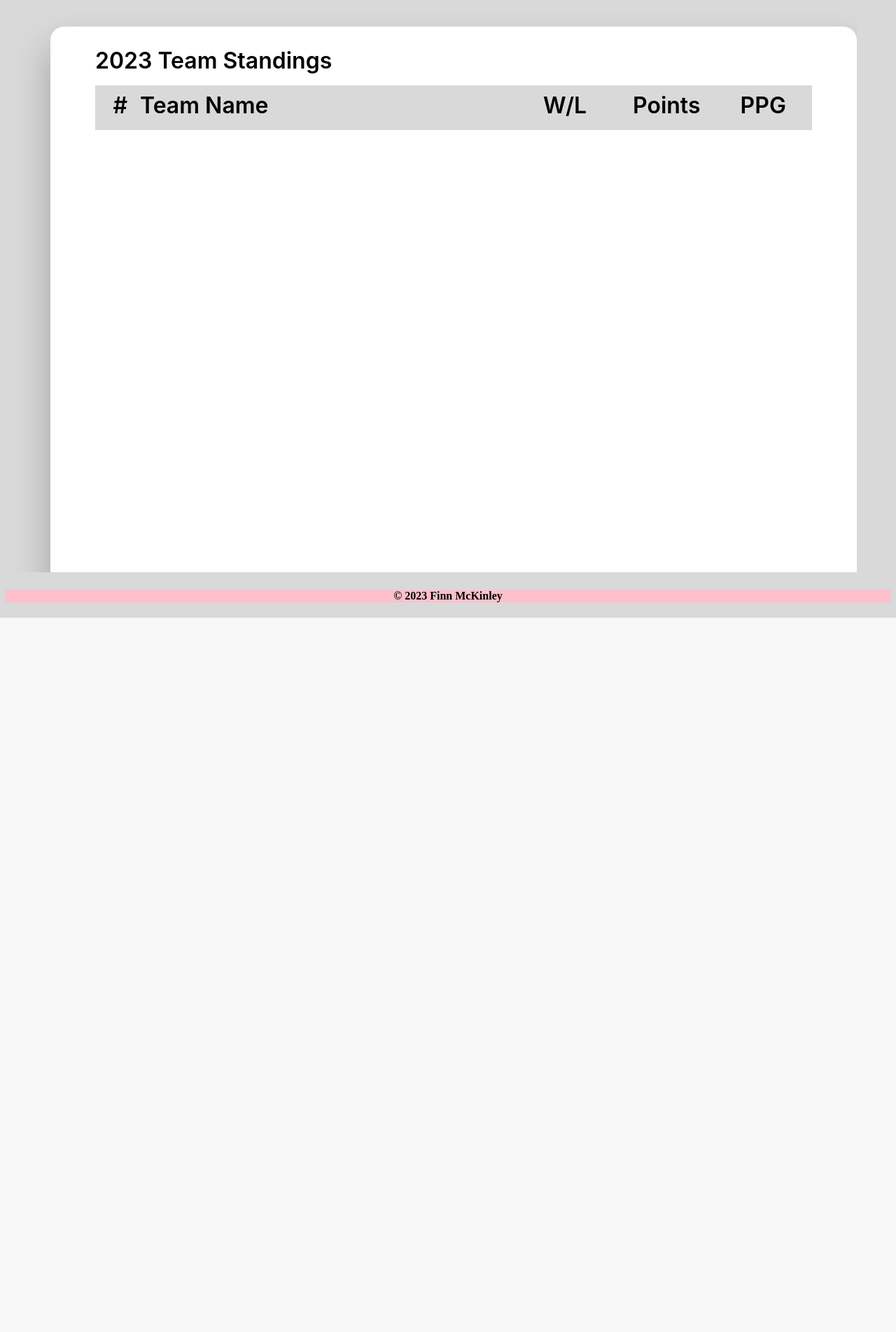
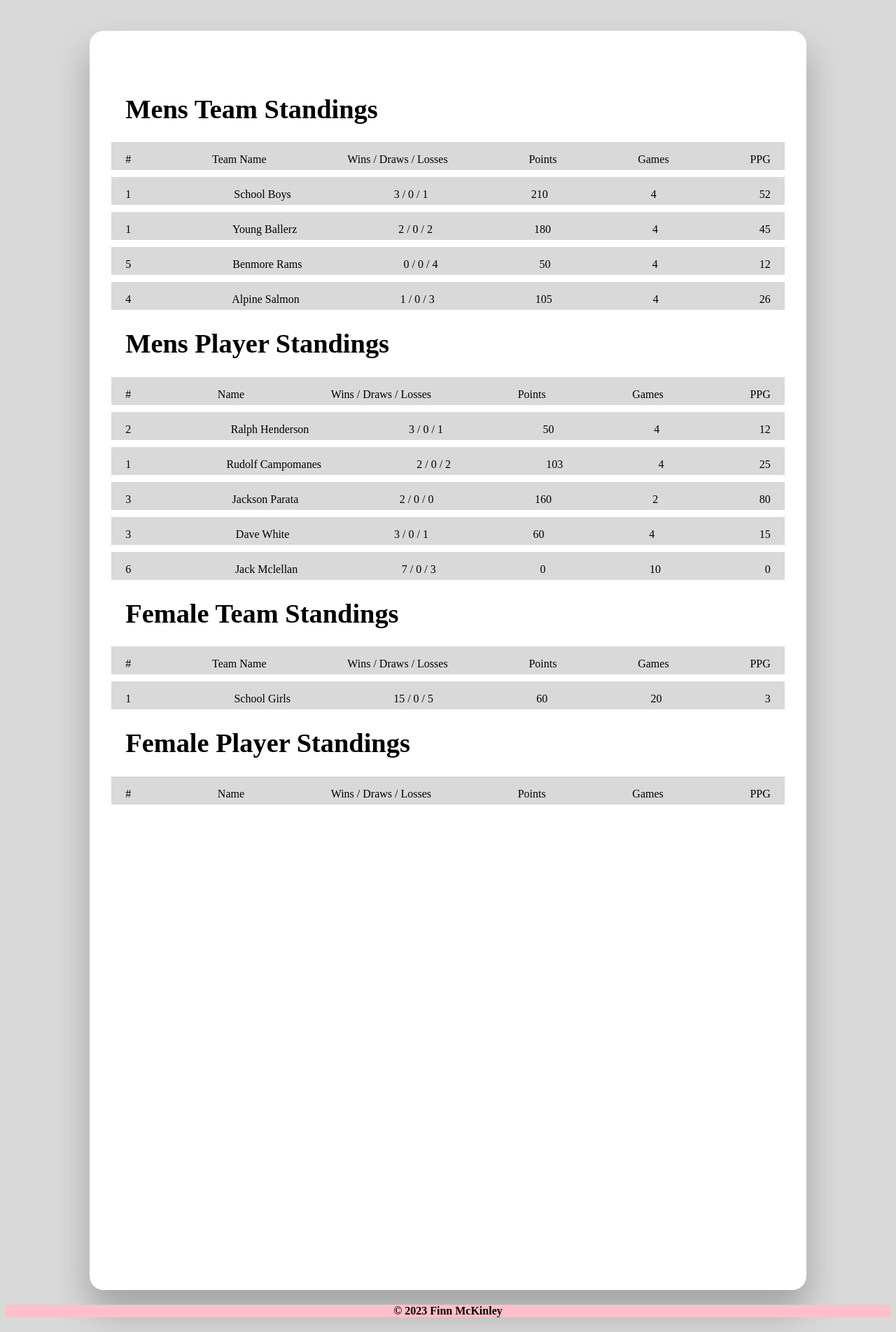
Before and after one commit to netnz2019/finn_mckinleyDT2023, a Flask app: page / in a window 1280 px wide. Shown: the part 108-2012 px from the top of the page at 70% size. Before the commit the page ends 991 px from the top, so only its background shows below. Run offline with Flask 3, Linux system fonts and the light colour scheme; data comes from the database, SQL or seed files in the repository; both versions use the stored data as it was after the commit; some web fonts are replaced.

Commit message:
Reworked Homepage

```diff
--- a/main.py
+++ b/main.py
@@ -5,7 +5,6 @@ from sqlalchemy.orm import declarative_base
 from sqlalchemy.orm import sessionmaker
 from sqlalchemy_utils.functions import database_exists
 # Importing Libraries
-
 
 Base = declarative_base()
 
@@ -174,7 +173,19 @@ app = Flask(__name__) # Loads Flask app
 
 @app.route('/')    # Route to Homepage
 def root():
-  return render_template('home.html', page_title="Home")
+  # Connects to database
+  Session = sessionmaker(bind=engine)
+  session = Session()
+
+  # Gets teams
+  maleteams = session.query(Team).filter(Team.gender == "M")
+  femaleteams = session.query(Team).filter(Team.gender == "F")
+
+  # Gets players
+  maleplayers = session.query(Player).all()
+
+
+  return render_template('home.html', page_title="Home", maleteams = maleteams, femaleteams = femaleteams,  maleplayers = maleplayers)
 
 #====================== Teams ======================
 @app.route('/teams')    # Route to Team Page
--- a/static/style.css
+++ b/static/style.css
@@ -88,3 +88,42 @@ a:active {
   top: 0;
   transform: translate(0, 0);
 }
+
+.content-container {
+  width: 80vw;
+  height: 1800px;
+  border-radius: 20px;
+  background: #FFF;
+  box-shadow: 0px 30px 50px 1px rgba(0, 0, 0, 0.25);
+  margin: auto;
+}
+
+.home-heading {
+  color: black;
+  font-size: 3vw;
+  display: flex;
+  justify-content: left;
+  position: relative;
+  top: 5%;
+  left: 5%;
+  transform: translate(0, 0);
+}
+
+.content-section {
+  position: relative;
+  top: 5%;
+  width: 90%;
+  height: 40px;
+  background: #D9D9D9;
+  margin: auto;
+  margin-bottom: 10px;
+  display: flex;
+  justify-content: space-between;
+  padding-left: 20px;
+  padding-right: 20px;
+}
+
+.content-section p {
+  display: inline-block;
+
+}
--- a/templates/home.html
+++ b/templates/home.html
@@ -2,40 +2,99 @@
 {% block content %}
 
 <body>
+  <div class="content-container">
+    <!-- Male Teams -->
+    <h1 class="home-heading" style="">Mens Team Standings</h1>
 
-<svg width="95vw" height="100vh" viewBox="0 0 100vw 100vh" fill="none" xmlns="http://www.w3.org/2000/svg">
+    <div class="content-section">
+      <p>#</p>
+      <p>Team Name</p>
+      <p>Wins / Draws / Losses</p>
+      <p>Points</p>
+      <p>Games</p>
+      <p>PPG</p>
+    </div>
 
-  <!-- Creates rectangle -->
-  <g filter="url(#filter0_d_1_50)">    <!-- Base Block -->
-    <rect x="5vw" y="20" width="90vw" height="850" rx="20" fill="white"/>
-    <text x="10vw" y="10vh" font-family="Inter" font-size="4vh" font-weight="600" fill="black">2023 Team Standings</text>
+    {% for i in maleteams %}
+    <div class="content-section">
+      <p>{{i.rank}}</p>
+      <p>{{i.name}}</p>
+      <p>{{i.wins}} / {{i.games_played - (i.wins + i.losses)}} / {{i.losses}}</p>
+      <p>{{i.points}}</p>
+      <p>{{i.games_played}}</p>
+      <p>{{i.points // i.games_played}}</p>
+    </div>
+    {% endfor %}
 
-    <g>    <!-- Data Block -->
-      <rect x="10vw" y="13vh" width="80vw" height="8vh" fill="#D9D9D9"/>
-      <text x="12vw" y="18vh" font-family="Inter" font-size="4vh" font-weight="600" fill="black">#</text>
-      <text x="15vw" y="18vh" font-family="Inter" font-size="4vh" font-weight="600" fill="black">Team Name</text>
-      <text x="60vw" y="18vh" font-family="Inter" font-size="4vh" font-weight="600" fill="black">W/L</text>
-      <text x="70vw" y="18vh" font-family="Inter" font-size="4vh" font-weight="600" fill="black">Points</text>
-      <text x="82vw" y="18vh" font-family="Inter" font-size="4vh" font-weight="600" fill="black">PPG</text>
-    </g>
-  </g>
+    <!-- Male Players -->
+    <h1 class="home-heading" style="">Mens Player Standings</h1>
 
-  <!-- Casts Shadow -->
-  <defs>
-    <filter id="filter0_d_1_50" x="0" y="0" width="100vw" height="950" filterUnits="userSpaceOnUse" color-interpolation-filters="sRGB">
-    <feFlood flood-opacity="0" result="BackgroundImageFix"/>
-    <feColorMatrix in="SourceAlpha" type="matrix" values="0 0 0 0 0 0 0 0 0 0 0 0 0 0 0 0 0 0 127 0" result="hardAlpha"/>
-    <feMorphology radius="1" operator="dilate" in="SourceAlpha" result="effect1_dropShadow_1_50"/>
-    <feOffset dy="30"/>
-    <feGaussianBlur stdDeviation="25"/>
-    <feComposite in2="hardAlpha" operator="out"/>
-    <feColorMatrix type="matrix" values="0 0 0 0 0 0 0 0 0 0 0 0 0 0 0 0 0 0 0.25 0"/>
-    <feBlend mode="normal" in2="BackgroundImageFix" result="effect1_dropShadow_1_50"/>
-    <feBlend mode="normal" in="SourceGraphic" in2="effect1_dropShadow_1_50" result="shape"/>
-    </filter>
-  </defs>
+    <div class="content-section">
+      <p>#</p>
+      <p>Name</p>
+      <p>Wins / Draws / Losses</p>
+      <p>Points</p>
+      <p>Games</p>
+      <p>PPG</p>
+    </div>
 
-</svg>
+    {% for i in maleplayers %}
+    <div class="content-section">
+      <p>{{i.number}}</p>
+      <p>{{i.firstname}} {{i.lastname}}</p>
+      <p>{{i.wins}} / {{i.games_played - (i.wins + i.losses)}} / {{i.losses}}</p>
+      <p>{{i.points}}</p>
+      <p>{{i.games_played}}</p>
+      <p>{{i.points // i.games_played}}</p>
+    </div>
+    {% endfor %}
+
+    <!-- Female Teams -->
+    <h1 class="home-heading" style="">Female Team Standings</h1>
+
+    <div class="content-section">
+      <p>#</p>
+      <p>Team Name</p>
+      <p>Wins / Draws / Losses</p>
+      <p>Points</p>
+      <p>Games</p>
+      <p>PPG</p>
+    </div>
+
+    {% for i in femaleteams %}
+    <div class="content-section">
+      <p>{{i.rank}}</p>
+      <p>{{i.name}}</p>
+      <p>{{i.wins}} / {{i.games_played - (i.wins + i.losses)}} / {{i.losses}}</p>
+      <p>{{i.points}}</p>
+      <p>{{i.games_played}}</p>
+      <p>{{i.points // i.games_played}}</p>
+    </div>
+    {% endfor %}
+
+    <!-- Female Players -->
+    <h1 class="home-heading" style="">Female Player Standings</h1>
+
+    <div class="content-section">
+      <p>#</p>
+      <p>Name</p>
+      <p>Wins / Draws / Losses</p>
+      <p>Points</p>
+      <p>Games</p>
+      <p>PPG</p>
+    </div>
+
+    {% for i in femaleplayers %}
+    <div class="content-section">
+      <p>{{i.number}}</p>
+      <p>{{i.firstname}} {{i.lastname}}</p>
+      <p>{{i.wins}} / {{i.games_played - (i.wins + i.losses)}} / {{i.losses}}</p>
+      <p>{{i.points}}</p>
+      <p>{{i.games_played}}</p>
+      <p>{{i.points // i.games_played}}</p>
+    </div>
+    {% endfor %}
+  </div>
 </body>
 
 
```
Also changed, not shown: mydb.db.
